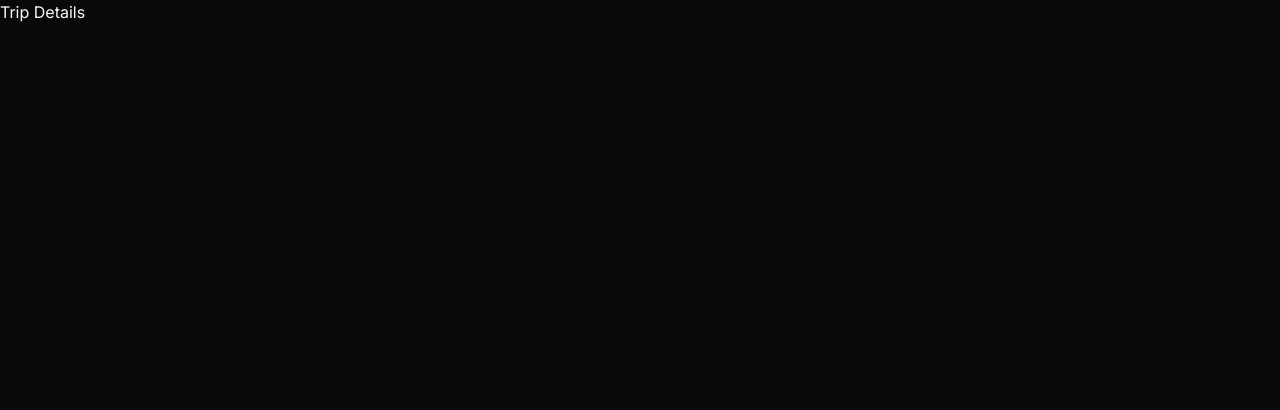
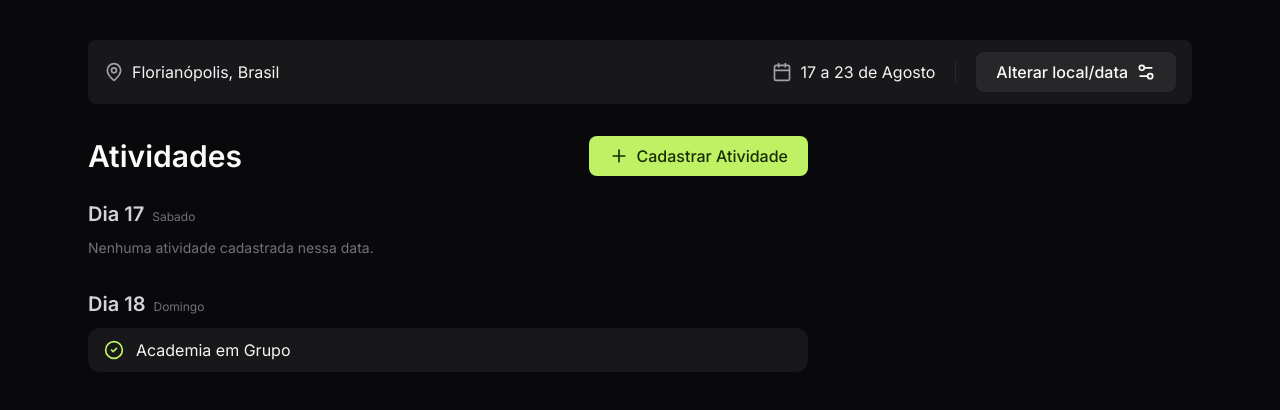
Before and after one commit to Jhonneg/planBack, a React (Vite) app in the folder frontend/: page /trips/1 in a window 1280 px wide. Shown: the top 410 px of the page. Built offline with nearby package versions, Linux system fonts and the light colour scheme.

Commit message:
move compoents and trip details initial markup

```diff
--- a/frontend/src/pages/CreateTrip/index.tsx
+++ b/frontend/src/pages/CreateTrip/index.tsx
@@ -2,8 +2,8 @@ import { useState, type FormEvent } from "react";
 import { useNavigate } from "react-router-dom";
 import InviteGuestsModal from "./InviteGuestsModal";
 import ConfirmTripModal from "./ConfirmTripModal";
-import DestinationAndDateStep from "../Steps/DestinationAndDateStep";
-import InviteGuestsStep from "../Steps/InviteGuestsStep";
+import DestinationAndDateStep from "./Steps/DestinationAndDateStep";
+import InviteGuestsStep from "./Steps/InviteGuestsStep";
 
 export default function CreateTripPage() {
   const navigate = useNavigate();
--- a/frontend/src/pages/TripDetails/index.tsx
+++ b/frontend/src/pages/TripDetails/index.tsx
@@ -1,3 +1,75 @@
+import { Calendar, CircleCheck, MapPin, Plus, Settings2 } from "lucide-react";
+
 export default function TripDetailsPage() {
-  return <div>Trip Details</div>;
+  return (
+    <div className="max-w-6xl px-6 py-10 mx-auto space-y-8">
+      <div
+        className="px-4 h-16 rounded-lg bg-zinc-900 shadow-shape
+      flex items-center justify-between"
+      >
+        <div className="flex items-center gap-2">
+          <MapPin className="size-5 text-zinc-400" />
+          <span className="text-zinc-100">Florianópolis, Brasil</span>
+        </div>
+
+        <div className="flex items-center gap-5">
+          <div className="flex items-center gap-2">
+            <Calendar className="size-5 text-zinc-400" />
+            <span className="text-zinc-100">17 a 23 de Agosto</span>
+          </div>
+
+          <div className="w-px h-6 bg-zinc-800" />
+
+          <button className="bg-zinc-800 text-zing-200 rounded-lg px-5 py-2 font-medium flex items-center gap-2 hover:bg-zinc-700">
+            Alterar local/data
+            <Settings2 className="size-5" />
+          </button>
+        </div>
+      </div>
+
+      <main className="flex gap-16">
+        <div className="flex-1 space-y-6">
+          <div className="flex items-center justify-between">
+            <h2 className="text-3xl font-semibold">Atividades</h2>
+            <button className="bg-lime-300 text-lime-950 rounded-lg px-5 py-2 font-medium flex items-center gap-2 hover:bg-lime-400">
+              <Plus className="size-5" />
+              Cadastrar Atividade
+            </button>
+          </div>
+          <div className="space-y-8">
+            <div className="space-y-2.5">
+              <div className="flex gap-2 items-baseline">
+                <span className="text-xl text-zinc-300 font-semibold">
+                  Dia 17
+                </span>
+                <span className="text-xs text-zinc-500">Sabado</span>
+              </div>
+              <p className="text-zinc-500 text-sm">
+                Nenhuma atividade cadastrada nessa data.
+              </p>
+            </div>
+
+            <div className="space-y-2.5">
+              <div className="flex gap-2 items-baseline">
+                <span className="text-xl text-zinc-300 font-semibold">
+                  Dia 18
+                </span>
+                <span className="text-xs text-zinc-500">Domingo</span>
+              </div>
+              <div className="space-y-2.5">
+                <div
+                  className="px-4 py-2.5 bg-zinc-900 rounded-xl
+                shadow-shape flex items-center gap-3"
+                >
+                  <CircleCheck className="size-5 text-lime-300" />
+                  <span className="text-zinc-100">Academia em Grupo</span>
+                </div>
+              </div>
+            </div>
+          </div>
+        </div>
+        <div className="w-80"></div>
+      </main>
+    </div>
+  );
 }
```
Also changed, not shown: frontend/src/pages/CreateTrip/Steps/DestinationAndDateStep.tsx (renamed from frontend/src/pages/Steps/DestinationAndDateStep.tsx), frontend/src/pages/CreateTrip/Steps/InviteGuestsStep.tsx (renamed from frontend/src/pages/Steps/InviteGuestsStep.tsx).
